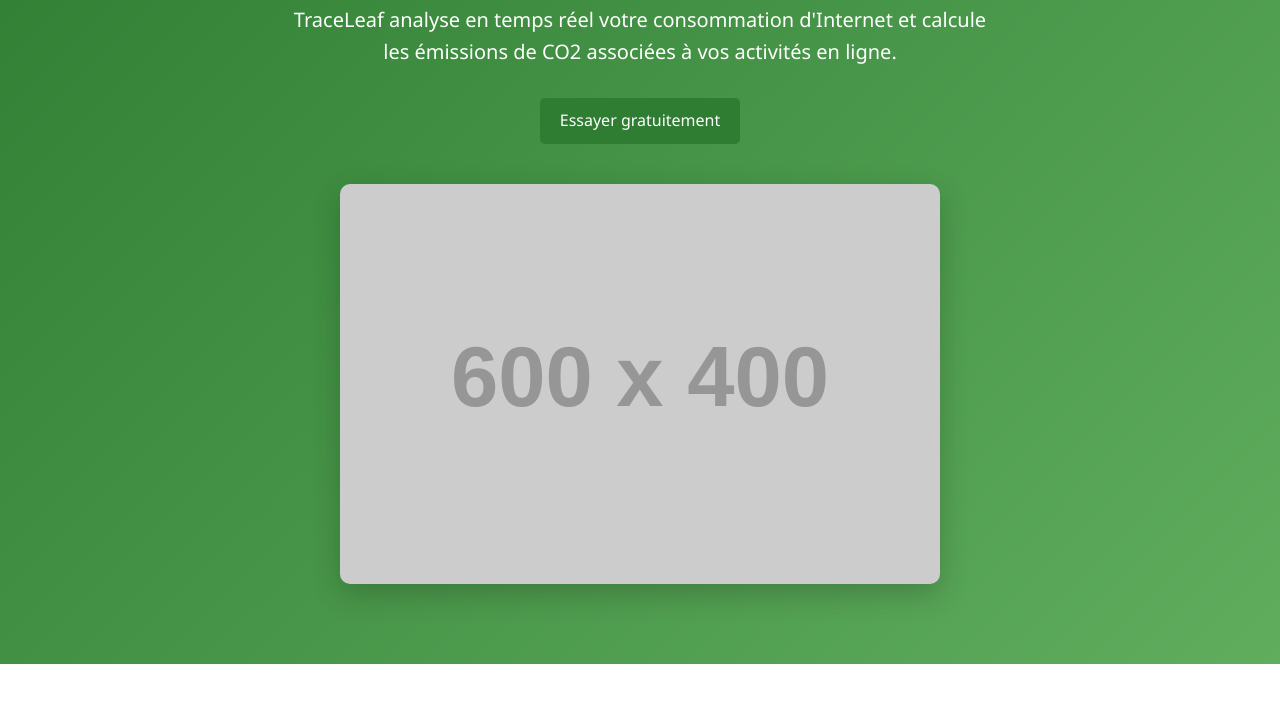
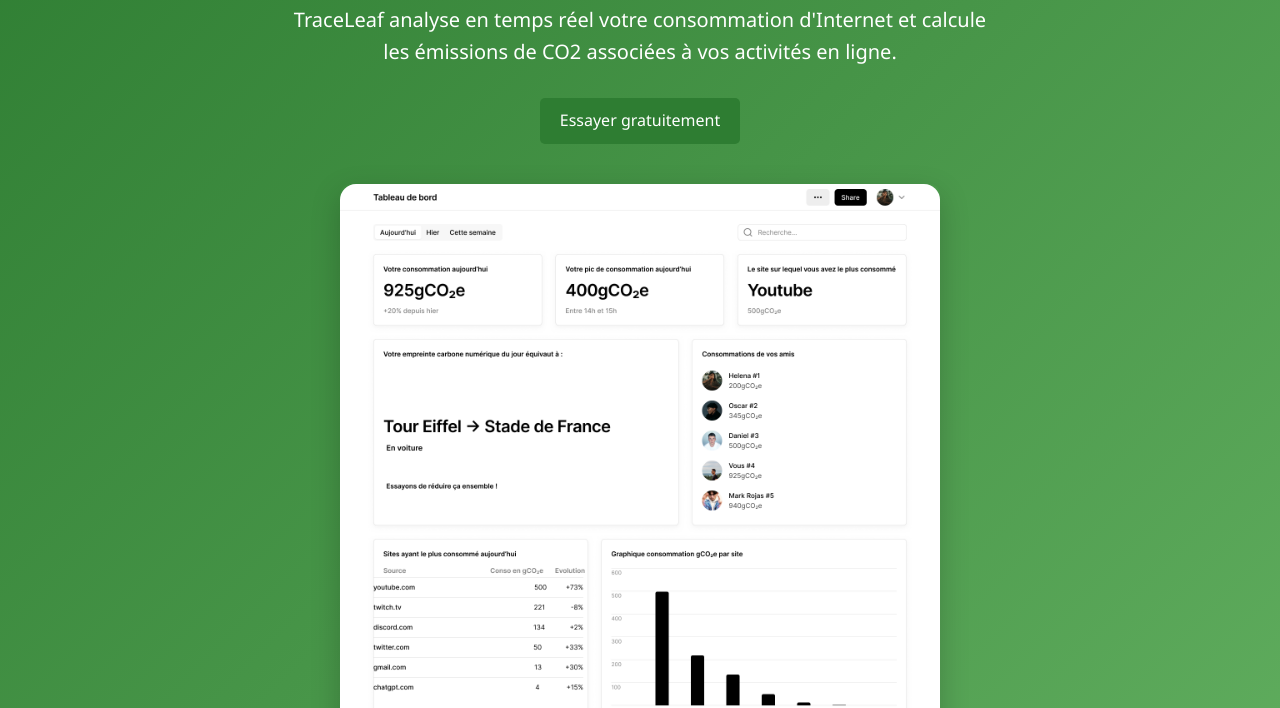
Before and after one commit to sutafix/TraceLeaf, a plain HTML site: page SiteV1.html in a window 1280 px wide. Shown: the part 258-966 px from the top of the page. Drawn offline with Linux system fonts and the light colour scheme; placeholder pictures from the web are drawn by us.

Commit message:
Update SiteV1.html
ajout dashboard sur la page principale du site

```diff
--- a/SiteV1.html
+++ b/SiteV1.html
@@ -383,7 +383,7 @@
             <a href="#pricing" class="btn">Essayer gratuitement</a>
             <div class="hero-image">
                 <!-- Remplacez par une capture d'écran de votre application -->
-                <img src="https://via.placeholder.com/600x400/2e7d32/ffffff?text=TraceLeaf+App+Preview" alt="Capture d'écran de TraceLeaf">
+                <img src="assets/dashboard.png" alt="Dashboard" style="max-width: 100%; border-radius: 16px;" />
             </div>
         </div>
     </section>
```
